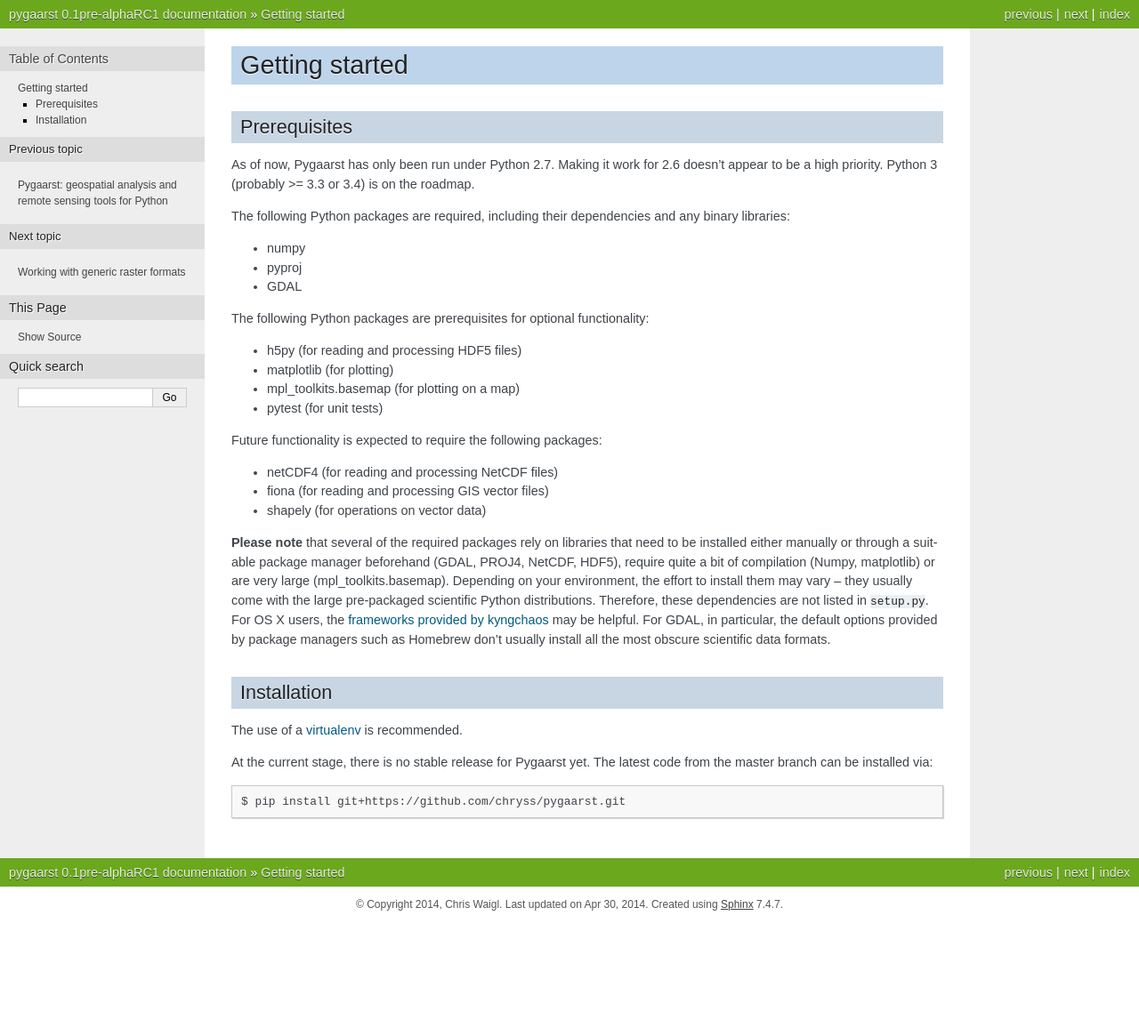
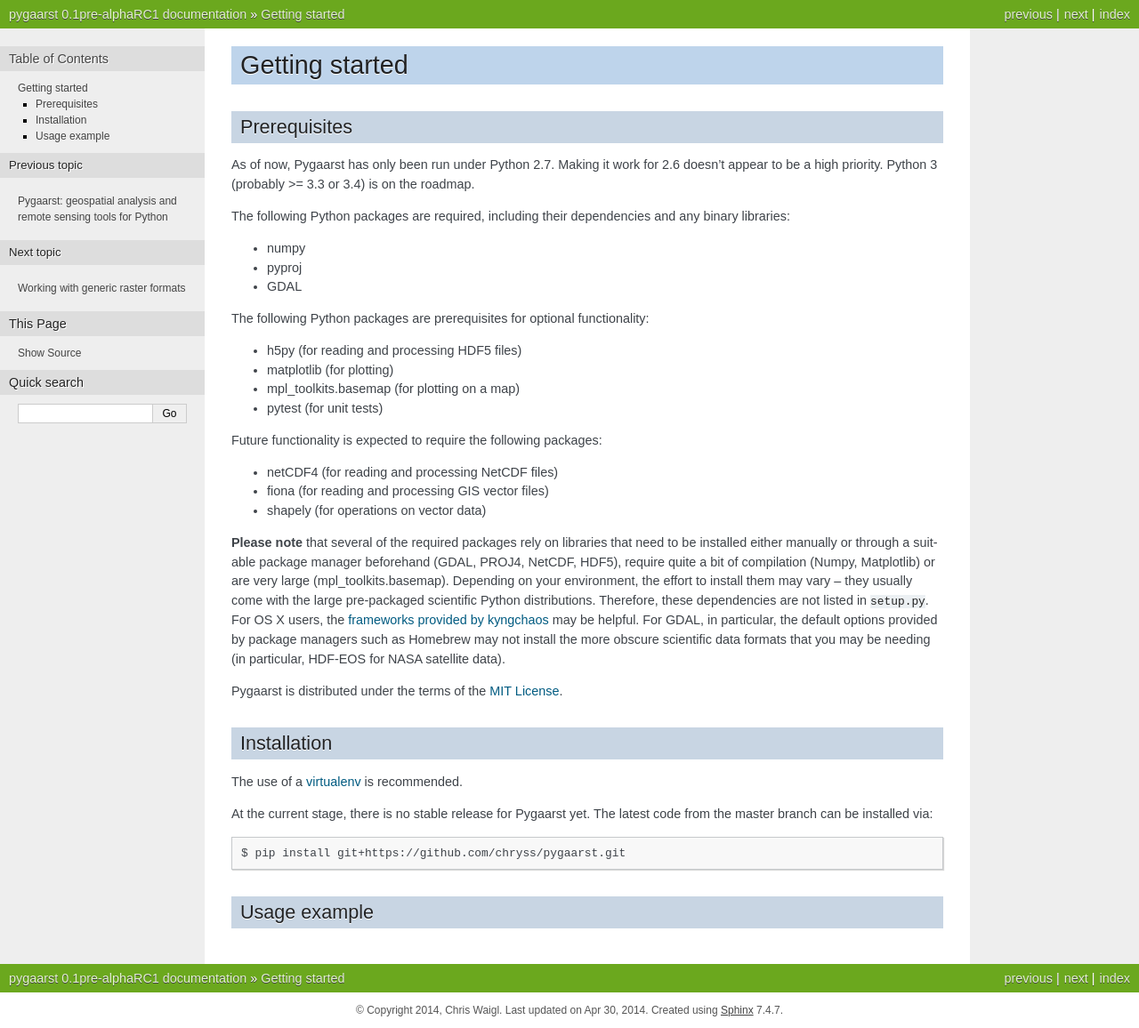
Before and after one commit to chryss/pygaarst, a Sphinx documentation site: the page built from doc/install.rst, in a window 1280 px wide. Shown: the whole page at 89% size. Built offline with Sphinx 7.4.7, drawn with Linux system fonts in a browser that asks for light colours; formulas are drawn with MathJax 3; before the commit the page ends 1037 px from its top, so only the background shows below that.

Commit message:
… more documentation: License, examples. #9

```diff
--- a/doc/install.rst
+++ b/doc/install.rst
@@ -5,9 +5,12 @@
 Prerequisites
 =============
 
-As of now, Pygaarst has only been run under Python 2.7. Making it work for 2.6 doesn't appear to be a high priority. Python 3 (probably >= 3.3 or 3.4) is on the roadmap.
+As of now, Pygaarst has only been run under Python 2.7. Making it work for
+2.6 doesn't appear to be a high priority. Python 3 (probably >= 3.3 or 3.4)
+is on the roadmap.
 
-The following Python packages are required, including their dependencies and any binary libraries:
+The following Python packages are required, including their dependencies and
+any binary libraries:
 
 - numpy
 - pyproj
@@ -26,9 +29,22 @@
 - fiona (for reading and processing GIS vector files)
 - shapely (for operations on vector data)
 
-**Please note** that several of the required packages rely on libraries that need to be installed either manually or through a suitable package manager beforehand (GDAL, PROJ4, NetCDF, HDF5), require quite a bit of compilation (Numpy, matplotlib) or are very large (mpl_toolkits.basemap). Depending on your environment, the effort to install them may vary -- they usually come with the large pre-packaged scientific Python distributions. Therefore, these dependencies are not listed in ``setup.py``. For OS X users, the `frameworks provided by kyngchaos`_ may be helpful. For GDAL, in particular, the default options provided by package managers such as Homebrew don't usually install all the most obscure scientific data formats.
+**Please note** that several of the required packages rely on libraries that
+need to be installed either manually or through a suitable package manager
+beforehand (GDAL, PROJ4, NetCDF, HDF5), require quite a bit of compilation
+(Numpy, Matplotlib) or are very large (mpl_toolkits.basemap).
+Depending on your environment, the effort to install them may vary --
+they usually come with the large pre-packaged scientific Python distributions.
+Therefore, these dependencies are not listed in ``setup.py``.
+For OS X users, the `frameworks provided by kyngchaos`_ may be helpful.
+For GDAL, in particular, the default options provided by package managers
+such as Homebrew may not install the more obscure scientific data formats
+that you may be needing (in particular, HDF-EOS for NASA satellite data).
+
+Pygaarst is distributed under the terms of the `MIT License`_.
 
 .. _frameworks provided by kyngchaos: http://www.kyngchaos.com/software/frameworks
+.. _MIT License: http://opensource.org/licenses/MIT
 
 Installation
 ============
@@ -40,3 +56,6 @@
     $ pip install git+https://github.com/chryss/pygaarst.git
 
 .. _virtualenv: http://www.virtualenv.org/en/latest/
+
+Usage example
+=============
```
Also changed, not shown: doc/rsraster.rst (+0 -7 lines).
